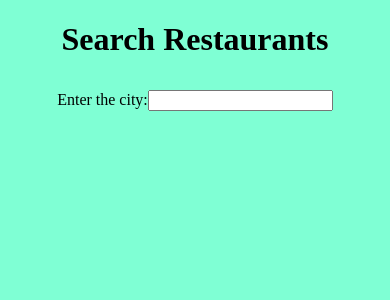
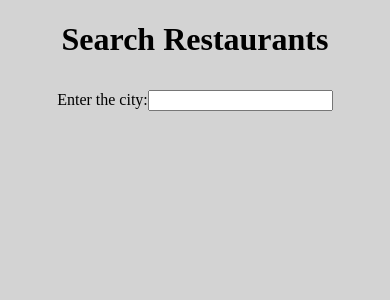
Before and after one commit to mahalimat/SearchRestaurants, a React (Create React App) app: page / in a window 390 px wide. Shown: the top 300 px of the page. Built offline with nearby package versions, Linux system fonts and the light colour scheme.

Commit message:
css setting for mobile2

```diff
--- a/src/components/App.css
+++ b/src/components/App.css
@@ -1,7 +1,7 @@
 .container {
   flex-flow: row wrap;
   flex-direction: column;
-  background-color: aquamarine;
+  background-color: lightgrey;
   background-size: cover;
   height: auto;
   width: 100%;
@@ -36,13 +36,15 @@
   border-right: 1px solid;
   border-bottom: 1px solid;
   margin-top: 25px;
-  margin-right: 30px;
+  margin-right: 20px;
   margin-left: -20px;
+  min-height: 250px;
+  min-width: 150px;
 }
 
 .card-img-top {
   width: 100%;
-  height: 15vw;
+  height: 30vh;
   object-fit: cover;
 }
 
```
